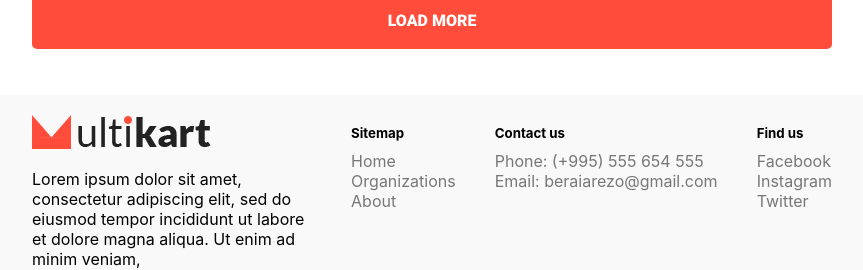
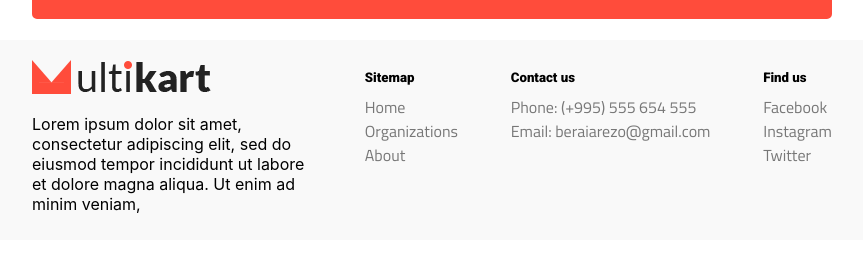
Before and after one commit to beraiarezo/FrontendCasa, a React app: page / in a window 1280 px wide. Shown: the part 1112-1382 px from the top of the page, without its empty margins (208-1071 px from the left). After the commit the page ends 1352 px from the top, so only its background shows below. Built offline with nearby package versions, Linux system fonts and the light colour scheme; a web font is replaced by a local one.

Commit message:
Styled footer

```diff
--- a/src/Layout/Footer/style.scss
+++ b/src/Layout/Footer/style.scss
@@ -10,6 +10,7 @@ footer.main-footer {
     justify-content: space-between;
     h5 {
       margin: 10px 0;
+      font-family: "Roboto", sans-serif;
     }
     // align-items: center;
     .footer-about-sidebar {
@@ -20,6 +21,23 @@ footer.main-footer {
     li {
       position: relative;
       color: #777777;
+      font-family: "Titillium Web", sans-serif;
+
+      a {
+        font-family: "Titillium Web", sans-serif;
+      }
+      &.sn-f a:hover {
+        color: #4267b2;
+      }
+
+      &.sn-i a:hover {
+        color: #c13584;
+      }
+
+      &.sn-t a:hover {
+        color: #1da1f2;
+      }
+
       a {
         position: relative;
         color: #777777;
--- a/src/components/Home/style.scss
+++ b/src/components/Home/style.scss
@@ -93,7 +93,7 @@
 .products-view-section {
   display: flex;
   justify-content: center;
-  margin: 50px 0;
+  margin: 25px 0;
   .products-view-wrapper {
     display: flex;
     flex-wrap: wrap;
@@ -105,6 +105,10 @@
       padding: 20px;
       background-color: #f8f8f8;
       border-radius: 5px;
+      margin: 0 0 20px 0;
+      &:last-child {
+        margin: 0;
+      }
       a {
         position: relative;
         display: flex;
--- a/src/components/shared/Pagination/style.scss
+++ b/src/components/shared/Pagination/style.scss
@@ -3,7 +3,7 @@
   height: 53px;
   width: 100%;
   justify-content: center;
-  margin: 50px 0;
+  margin: 25px 0;
   .paginaton-wrapper {
     display: flex;
     height: 100%;
```
